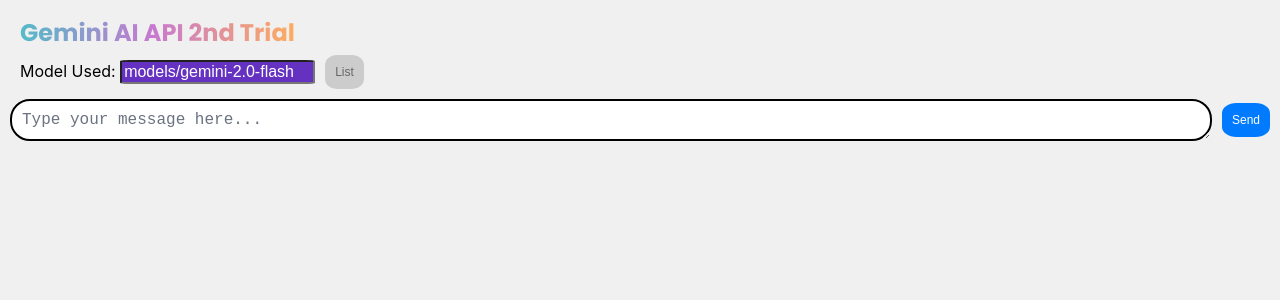
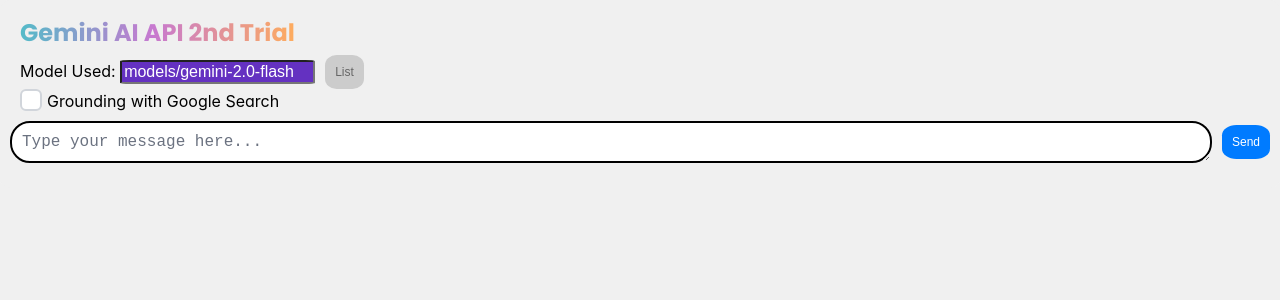
Before and after one commit to ravisiyer/testGeminiAPI, a React (Create React App) app: page / in a window 1280 px wide. Shown: the top 300 px of the page. Built offline with nearby package versions, Linux system fonts and the light colour scheme; no server answers.

Commit message:
Initial vers of Grounding with Google Search checkbox

```diff
--- a/src/components/Trial.jsx
+++ b/src/components/Trial.jsx
@@ -8,6 +8,8 @@
 import debounce from 'lodash/debounce';
 import ModelInfo from "./ModelInfo";
 import ModelNameInfoButton from "./ModelNameInfoButton";
+import { Checkbox } from 'primereact/checkbox';
+
 
 const key = process.env.REACT_APP_GEMINI_API_KEY
 const genAI = new GoogleGenAI({ apiKey: key });
@@ -31,6 +33,7 @@
 
   const [infoModel, setInfoModel] = useState(null);
   const [infoDialogVisible, setInfoDialogVisible] = useState(false);
+  const [groundingWithGS, setGroundingWithGS] = useState(false);
 
   useEffect(() => {
     const handleResize = debounce(() => {
@@ -98,22 +101,30 @@
   }
 
   const generateContent = async (prompt) => {
-    const config = isModel2p0OrLater(modelUsed) ?
-     {
-      tools: [{googleSearch: {}}],
-     }
-     : {}
+    // const config = isModel2p0OrLater(modelUsed) ?
+    //  {
+    //   tools: [{googleSearch: {}}],
+    //  }
+    //  : {}
 
-    const response = await genAI.models.generateContent({
+    const generateContentParams = {
       model: modelUsed,
       contents: prompt,
-      config: config,
-      // config: {
-      //   tools: [{googleSearch: {}}],
-      // },
-    });
+    }
+
+    if (groundingWithGS) {
+      generateContentParams.config = { tools: [{googleSearch: {}}], }
+    }
+
+    const response = await genAI.models.generateContent(generateContentParams);
+    // const response = await genAI.models.generateContent({
+    //   model: modelUsed,
+    //   contents: prompt,
+    //   config: config,
+    // });
     console.log(response?.text);
-    if (Object.keys(config).length > 0) {
+    // if (Object.keys(config).length > 0) {
+    if (generateContentParams.config) {
       // To get grounding metadata as web content.
       console.log("Grounding metadata:");
       console.log(response?.candidates[0]?.groundingMetadata.searchEntryPoint.renderedContent);
@@ -244,6 +255,11 @@
           setModelUsed={setModelUsed}
           modelsList={modelsList}
         />
+        <div className="GGS-container">
+            <Checkbox inputId="GGS" onChange={e => setGroundingWithGS(e.checked)}
+             checked={groundingWithGS}></Checkbox>
+            <label htmlFor="GGS" className="">Grounding with Google Search</label>
+        </div>
         <div className="trial-input-container">
           <TextareaAutosize
           className="trial-input"
--- a/src/components/trial.css
+++ b/src/components/trial.css
@@ -54,6 +54,18 @@
   color: white;
   border-radius: 5%;
 }
+
+ /* Grounding with Google Search (GGS) */
+.GGS-container {
+  margin-left: 10px;
+}
+
+.GGS-container label{
+  margin-left: 5px;
+}
+/* .p-checkbox {
+  border: 2px solid black;
+} */
 
 .trial-input-container {
   display: flex;
```
